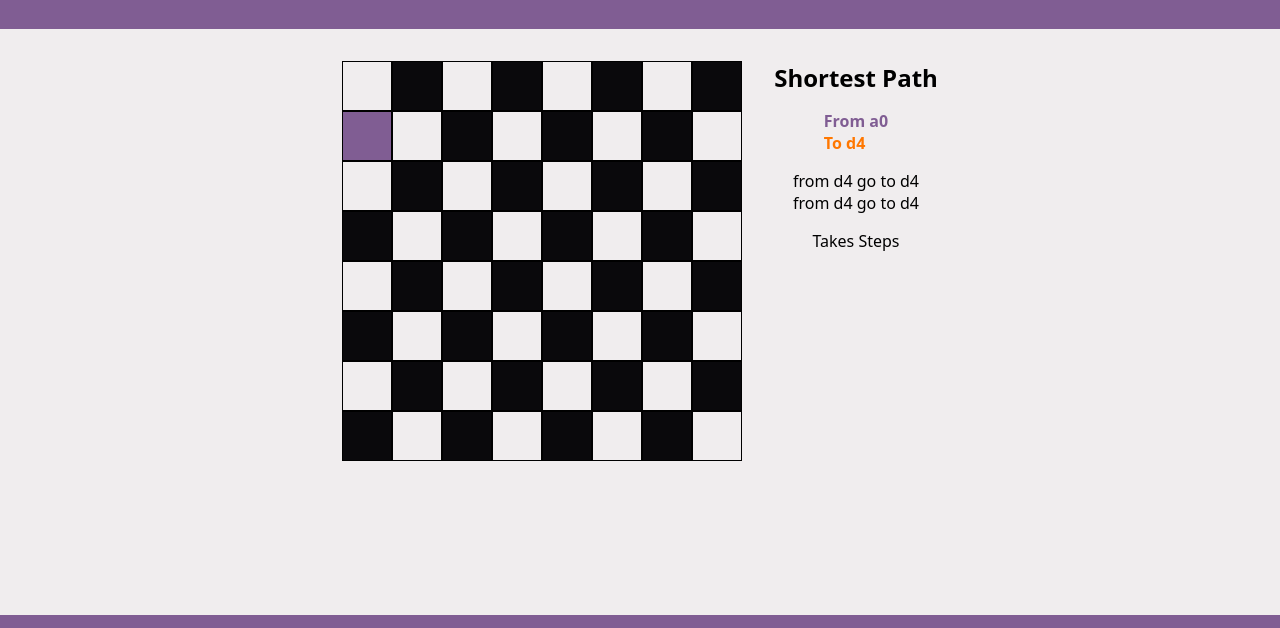
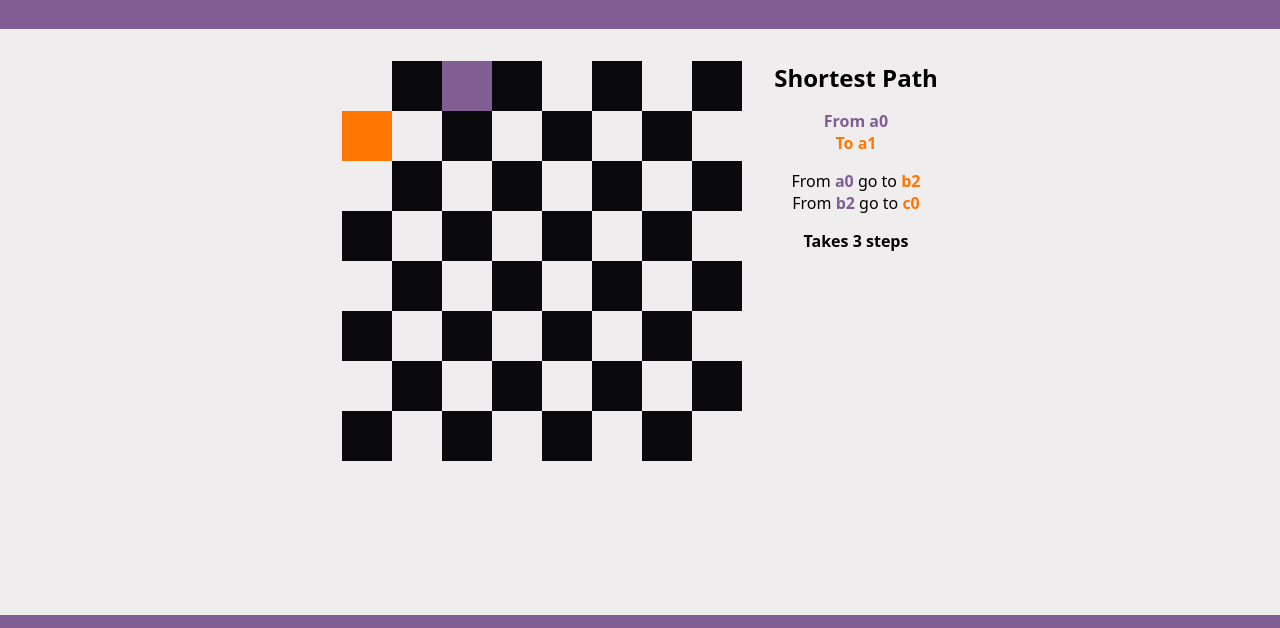
Before and after one commit to wsfer/knights-travails, a website built with webpack: page dist/index.html in a window 1280 px wide. Both pictures are taken after a click on the element 367 px from the left and 219 px from the top of the page. Shown: the part 83-711 px from the top of the page. Built offline with nearby package versions, Linux system fonts and the light colour scheme.

Commit message:
update user interface to display informations

```diff
--- /dev/null
+++ b/src/modules/dom-manager.js
@@ -0,0 +1,32 @@
+class DOMManager {
+    constructor() {
+        this.range = new Range();
+        this.from = document.querySelector('.from');
+        this.to = document.querySelector('.to');
+        this.path = document.querySelector('.path');
+        this.steps = document.querySelector('.steps');
+        this.board = document.querySelector('.board');
+    }
+
+    startKnightMove(from, to, steps) {
+        this.from.textContent = `From ${from.position}`;
+        this.to.textContent = `To ${to.position}`;
+        this.path.textContent = '';
+        this.steps.textContent = `Takes ${steps} steps`;
+        // This invisible div won't allow user to select another square on middle a move
+        this.board.appendChild(
+            this.range.createContextualFragment('<div class="invisible"></div>')
+        );
+        to.square.setAttribute('id', 'target');
+    }
+
+    insertPath(from, to) {
+        this.path.appendChild(
+            this.range.createContextualFragment(
+                `<li>From <span>${from.position}</span> go to <span>${to.position}</span></li>`
+            )
+        );
+    }
+}
+
+export default DOMManager;
--- a/src/modules/graph.js
+++ b/src/modules/graph.js
@@ -1,8 +1,10 @@
 import getNeighbors from './neighbors';
 import Node from './node';
+import DOMManager from './dom-manager';
 
 class Graph {
     constructor() {
+        this.interface = new DOMManager();
         // An 8x8 matrix
         this.nodes = Array(8)
             .fill()
@@ -15,8 +17,9 @@ class Graph {
 
     // Recursively build the graph, starting from a node and going to it's neighbors when needed
     buildNode([x, y]) {
-        // Build the node and put it in the graph
-        const node = new Node();
+        const node = new Node(
+            `${['a', 'b', 'c', 'd', 'e', 'f', 'g', 'h'][x]}${y}`
+        );
         this.nodes[x][y] = node;
         node.square.addEventListener('click', (e) => {
             this.knightMoves(node);
@@ -40,32 +43,45 @@ class Graph {
      * then move the knight through nodes in this path
      */
     knightMoves(targetNode) {
-        // Find the path
+        if (targetNode === this.knightNode) return;
         const queue = [];
 
         /**
          * Setting the visitedBy to anything other than null from starting node
-         * to tell the next function that this node is already visited to avoid problems
+         * to tell the next function that this node is already visited to avoid problems.
+         * This value is also the first value on path array and is removed with .slice(1) below
          */
         this.knightNode.visitedBy = -1;
 
         queue.push(this.knightNode);
-        const path = this.findPath(targetNode, queue.shift(), queue);
+        const path = this.findPath(targetNode, queue.shift(), queue).slice(1);
 
-        path.pop(); // remove the knightNode temporary predecessor from path
+        this.knightNode.visitedBy = null; // To avoid bugs on future function calls
 
-        // Reset starting node predecessor for future function calls
-        this.knightNode.visitedBy = null;
+        this.interface.startKnightMove(
+            this.knightNode,
+            targetNode,
+            path.length - 1
+        );
 
-        // Travel with the knight through the nodes
-        let current = path.pop();
-        // TODO: a delay while travelling
-        while (path.length !== 0) {
-            current.knight = false;
-            current = path.pop();
-            current.knight = true;
+        this.knightNode = path[path.length - 1]; // Points to node which the knight will end
+
+        // Travel with the knight through the nodes, with a small delay
+        for (let i = 0; i < path.length - 1; i += 1) {
+            setTimeout(() => {
+                path[i].knight = false;
+                path[i + 1].knight = true;
+                this.interface.insertPath(path[i], path[i + 1]);
+            }, i * 1500 + 1000);
         }
-        this.knightNode = current; // Points to node which the knight is now
+
+        setTimeout(() => {
+            // This will allow user to select a new square
+            this.interface.board.removeChild(
+                this.interface.board.querySelector('.invisible')
+            );
+            this.interface.steps.textContent = 'Done!';
+        }, path.length * 1500);
     }
 
     /**
@@ -75,28 +91,27 @@ class Graph {
     findPath(targetNode, currentNode, queue) {
         // Base case: return the target node and it's predecessor
         if (currentNode === targetNode) {
-            return [currentNode, currentNode.visitedBy];
+            return [currentNode.visitedBy, currentNode];
         }
 
         const unvisitedNeighbors = currentNode.neighbors.filter(
             (node) => node.visitedBy === null
         );
 
-        // Visited and push the nodes to the queue
         unvisitedNeighbors.forEach((node) => {
             node.visitedBy = currentNode;
             queue.push(node);
         });
 
-        // Then repeat to the next node on queue
+        // Recursive step: repeat for the next node
         const path = this.findPath(targetNode, queue.shift(), queue);
 
         // If current node is on path, put it's predecessor on the path
-        if (currentNode === path[path.length - 1]) {
-            path.push(currentNode.visitedBy);
+        if (currentNode === path[0]) {
+            path.unshift(currentNode.visitedBy);
         }
 
-        // "unvisit" all visited nodes for future function calls
+        // Unvisit all visited nodes for future function calls
         unvisitedNeighbors.forEach((node) => {
             node.visitedBy = null;
         });
--- a/src/modules/node.js
+++ b/src/modules/node.js
@@ -1,7 +1,8 @@
 class Node {
     #hasKnight;
 
-    constructor() {
+    constructor(position) {
+        this.position = position;
         this.neighbors = [];
         this.#hasKnight = false;
         this.visitedBy = null; // For Breadth First Search
@@ -14,6 +15,7 @@ class Node {
         // Case where knight is moved here
         if (bool) {
             this.#hasKnight = true;
+            this.square.removeAttribute('id'); // remove the target attribute
             this.square.setAttribute('id', 'knight');
         }
         // Case where knight is removed from here
--- a/src/styles/_board.scss
+++ b/src/styles/_board.scss
@@ -4,8 +4,9 @@
     display: grid;
     grid-template-columns: repeat(8, 50px);
     grid-template-rows: repeat(8, 50px);
+    position: relative;
 
-    div:nth-child(even) {
+    > div:nth-child(even) {
         .square:nth-child(even) {
             background-color: $light;
         }
@@ -14,7 +15,7 @@
         }
     }
 
-    div:nth-child(odd) {
+    > div:nth-child(odd) {
         .square:nth-child(even) {
             background-color: $dark;
         }
@@ -22,12 +23,18 @@
             background-color: $light;
         }
     }
+
+    > .invisible {
+        position: absolute;
+        width: 100%;
+        height: 100%;
+        opacity: 0;
+    }
 }
 
 .square {
     width: 50px;
     height: 50px;
-    border: 1px solid black;
 
     &#knight {
         background-color: $bg-color;
--- a/src/styles/_content.scss
+++ b/src/styles/_content.scss
@@ -15,12 +15,16 @@ main {
     align-items: center;
     gap: 1rem;
 
-    .from {
+    * {
+        text-align: center;
+    }
+
+    .from, .path span:first-child {
         font-weight: bold;
         color: $bg-color;
     }
 
-    .to {
+    .to, .path span:first-child + span {
         font-weight: bold;
         color: $secondary;
     }
```
Also changed, not shown: dist/bundle.js, dist/index.html.
